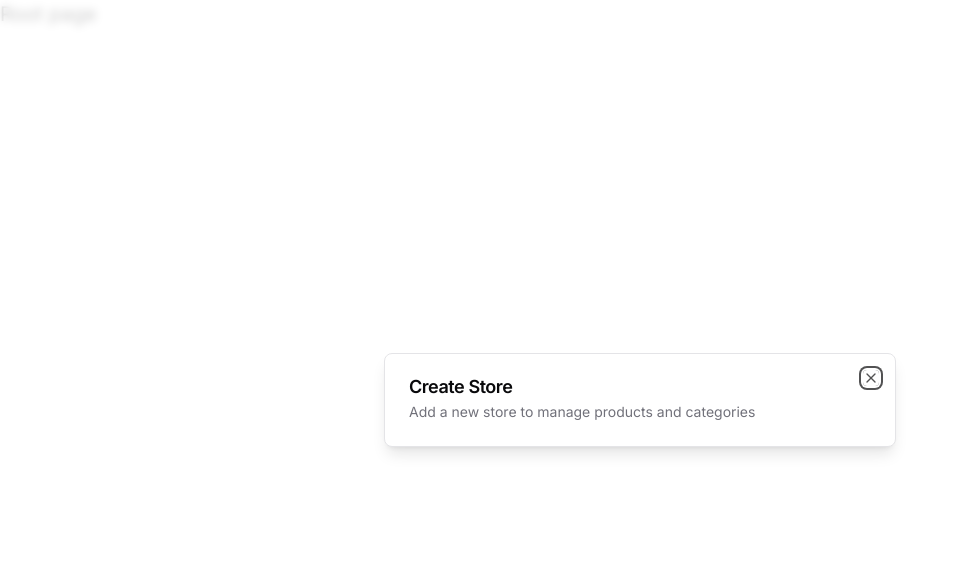
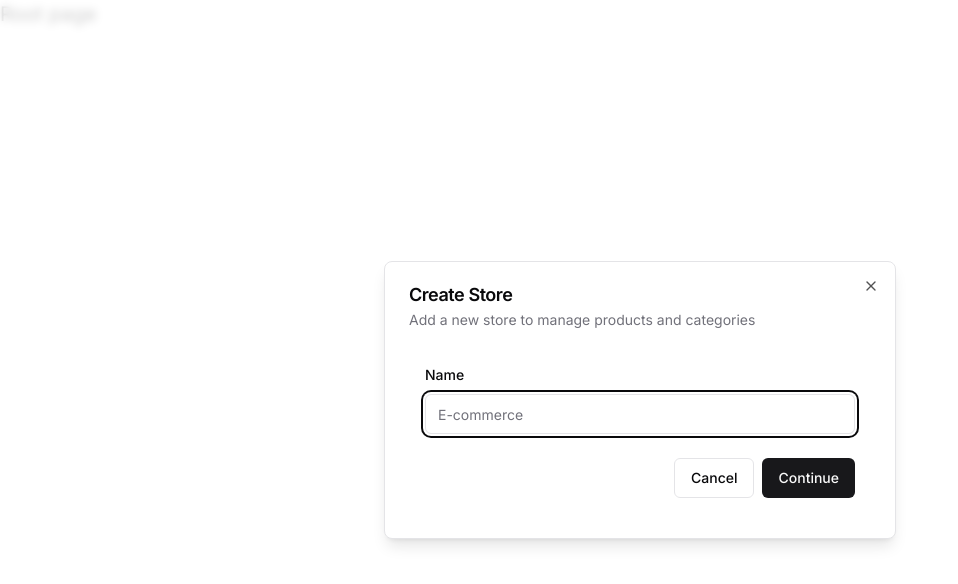
Before and after one commit to DxVxDOD/E-Commerce-Dashboard-NextJS, a Next.js app: page / in a window 1280 px wide. Shown: the top 584 px of the page, without its empty margins (0-958 px from the left). Built offline with nearby package versions, Linux system fonts and the light colour scheme.

Commit message:
admin from component done

```diff
--- a/src/app/(root)/page.tsx
+++ b/src/app/(root)/page.tsx
@@ -1,6 +1,5 @@
 'use client'
 
-import Modal from "@/components/ui/Modal";
 import {useEffect} from "react";
 import {useAppDispatch, useAppSelector} from "@/redux/hooks";
 import {onOpen, selectModals} from "@/redux/features/modalSlice";
--- a/src/components/modals/StoreModal.tsx
+++ b/src/components/modals/StoreModal.tsx
@@ -1,11 +1,32 @@
 import Modal from "@/components/ui/Modal";
 import {onClose, selectModals} from "@/redux/features/modalSlice";
 import {useAppDispatch, useAppSelector} from "@/redux/hooks";
+import * as z from 'zod';
+import {useForm} from "react-hook-form";
+import {zodResolver} from "@hookform/resolvers/zod";
+import {Form, FormControl, FormField, FormItem, FormLabel, FormMessage} from "@/components/ui/form";
+import {Input} from "@/components/ui/input";
+import {Button} from "@/components/ui/button";
 
 const StoreModal = () => {
 
     const modal  = useAppSelector(state => selectModals(state));
     const dispatch = useAppDispatch();
+
+    const formSchema = z.object({
+        name: z.string().min(1),
+    })
+
+    const form = useForm<z.infer<typeof formSchema>>({
+        resolver: zodResolver(formSchema),
+        defaultValues: {
+            name: ''
+        }
+    })
+
+    const onSubmit = async (values: z.infer<typeof formSchema>) => {
+        console.log(values)
+    }
 
     return (
         <Modal
@@ -13,6 +34,31 @@
             description={'Add a new store to manage products and categories'}
             isOpen={modal.isOpen}
             onClose={() => dispatch(onClose(modal))}>
+            <div>
+                <div className={'p-4'} >
+                    <Form {...form} >
+                        <form onSubmit={form.handleSubmit(onSubmit)} >
+                            <FormField
+                                render={({field}) => (
+                                    <FormItem>
+                                        <FormLabel>Name</FormLabel>
+                                        <FormControl>
+                                            <Input placeholder={'E-commerce'} {...field} />
+                                        </FormControl>
+                                        <FormMessage/>
+                                    </FormItem>
+                                )
+                            }
+                                name={'name'}
+                                control={form.control}/>
+                            <div className={'pt-6 flex justify-end gap-2 items-center w-full'} >
+                                <Button variant={'outline'} onClick={() => dispatch(onClose(modal))} >Cancel</Button>
+                                <Button type={"submit"} >Continue</Button>
+                            </div>
+                        </form>
+                    </Form>
+                </div>
+            </div>
         </Modal>
     )
 }
--- /dev/null
+++ b/src/components/ui/input.tsx
@@ -0,0 +1,25 @@
+import * as React from "react"
+
+import { cn } from "@/lib/utils"
+
+export interface InputProps
+  extends React.InputHTMLAttributes<HTMLInputElement> {}
+
+const Input = React.forwardRef<HTMLInputElement, InputProps>(
+  ({ className, type, ...props }, ref) => {
+    return (
+      <input
+        type={type}
+        className={cn(
+          "flex h-10 w-full rounded-md border border-input bg-background px-3 py-2 text-sm ring-offset-background file:border-0 file:bg-transparent file:text-sm file:font-medium placeholder:text-muted-foreground focus-visible:outline-none focus-visible:ring-2 focus-visible:ring-ring focus-visible:ring-offset-2 disabled:cursor-not-allowed disabled:opacity-50",
+          className
+        )}
+        ref={ref}
+        {...props}
+      />
+    )
+  }
+)
+Input.displayName = "Input"
+
+export { Input }
```
